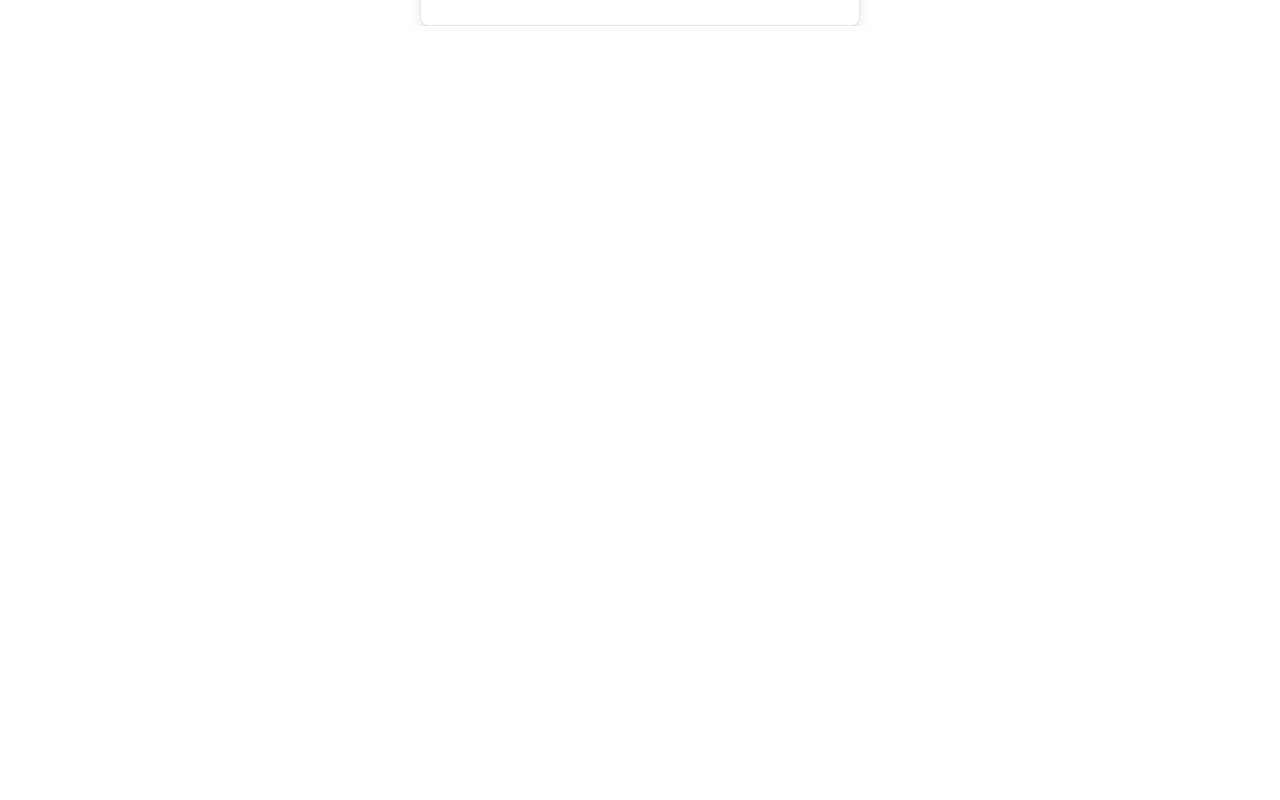
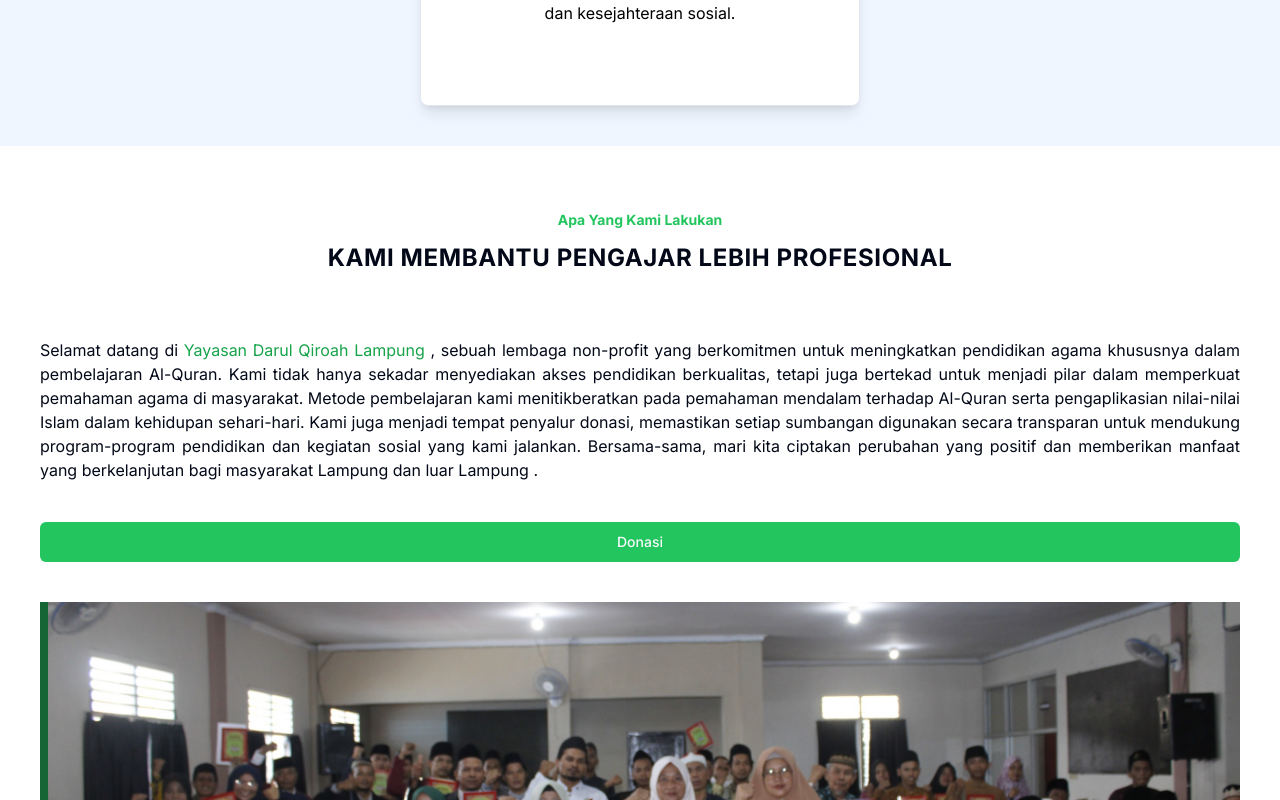
Before and after one commit to auziqni/darul-qiroah-lampung, a Next.js app: page / in a window 1280 px wide. Shown: the part 2000-2800 px from the top of the page. Before the commit the page ends 2026 px from the top, so only its background shows below. Built offline with nearby package versions, Linux system fonts and the light colour scheme.

Commit message:
feat: about-us

```diff
--- a/app/page.tsx
+++ b/app/page.tsx
@@ -38,9 +38,9 @@ export default function Home() {
 
       <div
         id="our-mission"
-        className="bg-slate-100 h-screen flex  flex-col items-center gap-10"
+        className="bg-blue-50  flex  flex-col items-center gap-10 py-10"
       >
-        <div className=" flex flex-col gap-3 pt-10">
+        <div className=" flex flex-col gap-3 p-10">
           <SectionTag>Apa Yang Kami Lakukan</SectionTag>
           <SectionHead>KAMI MEMBANTU PENGAJAR LEBIH PROFESIONAL</SectionHead>
         </div>
@@ -51,6 +51,43 @@ export default function Home() {
           </div>
         ))}
       </div>
+
+      <div id="about-us" className=" py-10 flex flex-col gap-10">
+        <div className=" flex flex-col gap-3 px-10 py-6 ">
+          <SectionTag>Apa Yang Kami Lakukan</SectionTag>
+          <SectionHead>KAMI MEMBANTU PENGAJAR LEBIH PROFESIONAL</SectionHead>
+        </div>
+        <p className="px-10 text-justify">
+          Selamat datang di{" "}
+          <span className="text-green-600 cursor-pointer hover:text-blue-800">
+            {" "}
+            Yayasan Darul Qiroah Lampung{" "}
+          </span>
+          , sebuah lembaga non-profit yang berkomitmen untuk meningkatkan
+          pendidikan agama khususnya dalam pembelajaran Al-Quran. Kami tidak
+          hanya sekadar menyediakan akses pendidikan berkualitas, tetapi juga
+          bertekad untuk menjadi pilar dalam memperkuat pemahaman agama di
+          masyarakat. Metode pembelajaran kami menitikberatkan pada pemahaman
+          mendalam terhadap Al-Quran serta pengaplikasian nilai-nilai Islam
+          dalam kehidupan sehari-hari. Kami juga menjadi tempat penyalur donasi,
+          memastikan setiap sumbangan digunakan secara transparan untuk
+          mendukung program-program pendidikan dan kegiatan sosial yang kami
+          jalankan. Bersama-sama, mari kita ciptakan perubahan yang positif dan
+          memberikan manfaat yang berkelanjutan bagi masyarakat Lampung dan luar
+          Lampung .
+        </p>
+
+        <Button className="bg-green-500 mx-10">Donasi</Button>
+
+        <div className="relative mx-10 h-96 border-b-8 border-l-8 border-green-800">
+          <Image
+            src={"/images/hero-image.jpg"}
+            alt="bg"
+            fill
+            objectFit="cover"
+          />
+        </div>
+      </div>
     </main>
   );
 }
```
